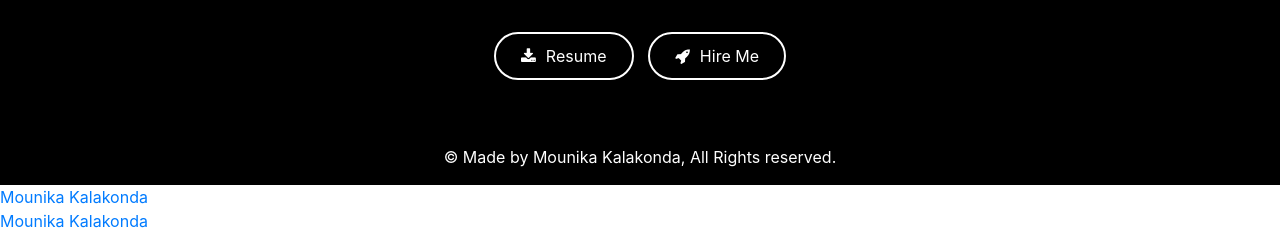
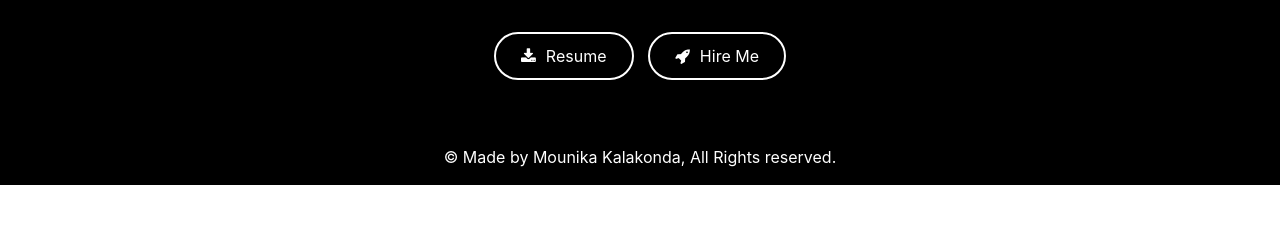
Before and after one commit to mounikakalakonda/profile, a plain HTML site: page index.html in a window 1280 px wide. Shown: the part 2691-2924 px from the top of the page. After the commit the page ends 2876 px from the top, so only its background shows below. Drawn offline with nearby package versions, Linux system fonts and the light colour scheme.

Commit message:
Update index.html

```diff
--- a/index.html
+++ b/index.html
@@ -193,7 +193,6 @@
             </div>
         </div>
        </section>
-        <div class="LI-profile-badge"  data-version="v1" data-size="large" data-locale="en_US" data-type="horizontal" data-theme="dark" data-vanity="mounika-kalakonda"><a class="LI-simple-link" href='https://in.linkedin.com/in/mounika-kalakonda?trk=profile-badge'>Mounika Kalakonda</a></div>
-<div class="LI-profile-badge"  data-version="v1" data-size="large" data-locale="en_US" data-type="vertical" data-theme="dark" data-vanity="mounika-kalakonda"><a class="LI-simple-link" href='https://in.linkedin.com/in/mounika-kalakonda?trk=profile-badge'>Mounika Kalakonda</a></div>
+
     </body>
 </html>
```
